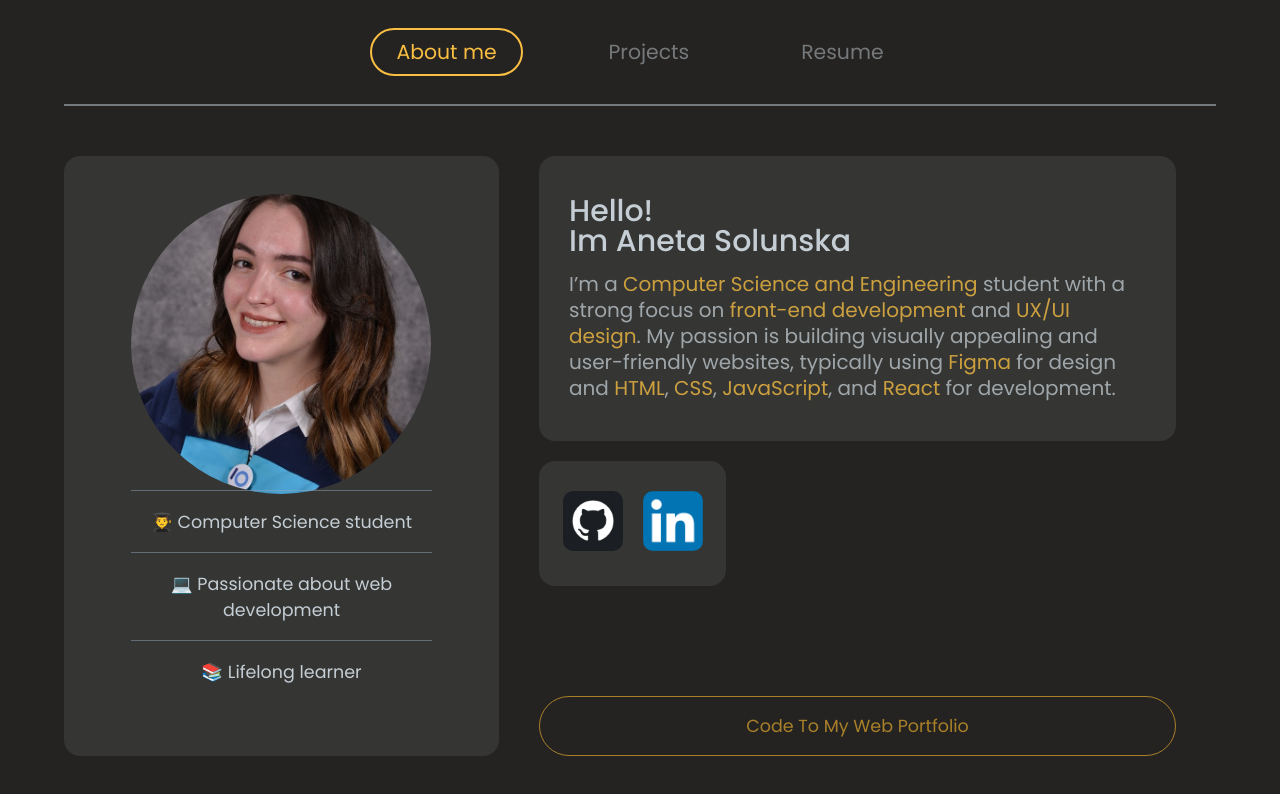
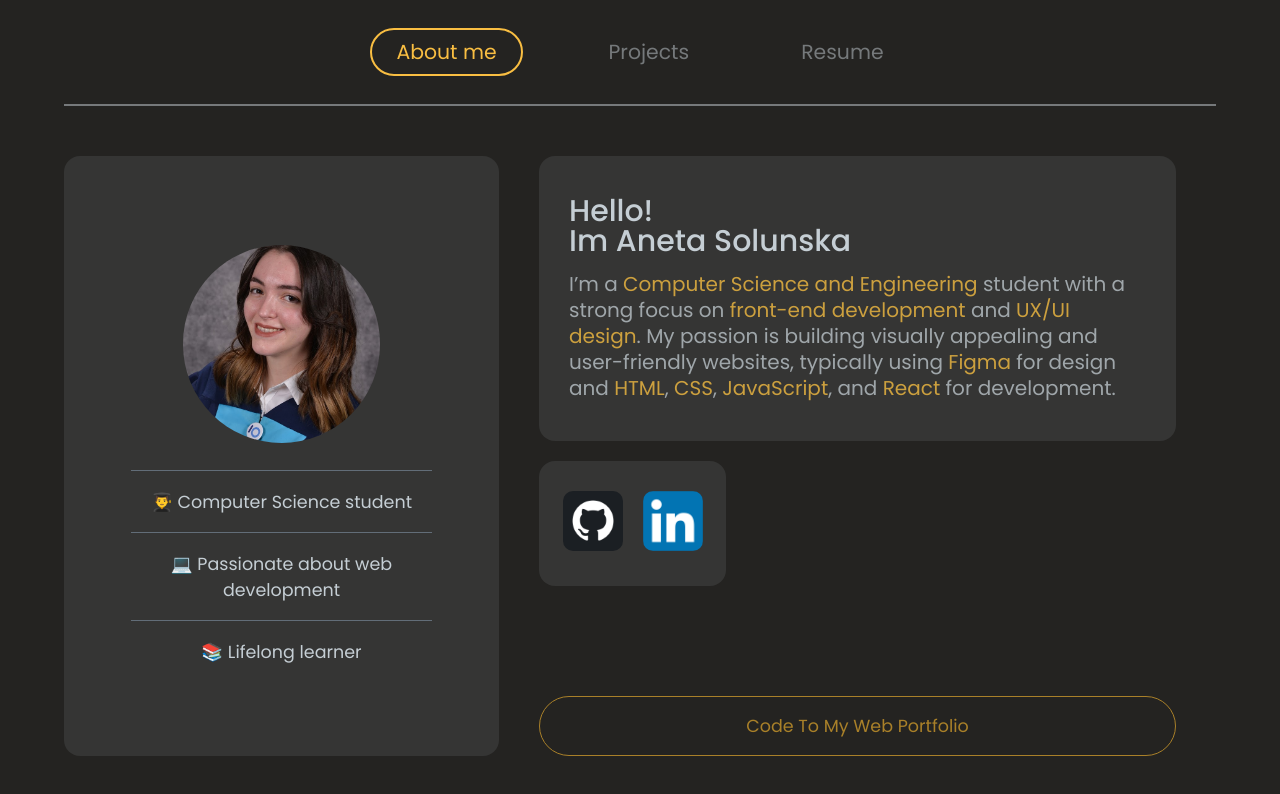
Before and after one commit to Solunska/Portfolio, a React (Vite) app: page / in a window 1280 px wide. Shown: the top 794 px of the page. Built offline with nearby package versions, Linux system fonts and the light colour scheme.

Commit message:
changed profile image size

```diff
--- a/src/components/AboutMe/SideBar.module.css
+++ b/src/components/AboutMe/SideBar.module.css
@@ -11,7 +11,7 @@
 
 .profile_photo_container {
     width: 100%;
-    height: 50%;
+    height: 43%;
     margin: 0 auto;
     display: flex;
     justify-content: center;
@@ -24,8 +24,7 @@
     background-repeat: no-repeat;
     margin: 0 auto;
     background-position: center;
-    width: 30em;
-    height: 30em;
+    width: 50%;
     aspect-ratio: 1 / 1 !important;
     border-radius: 50%;
 }
```
